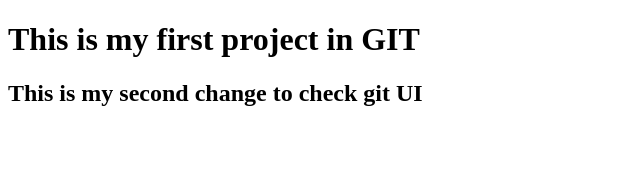
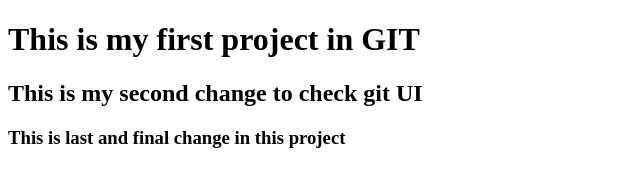
Before and after one commit to ratnasuman/learnGitDemo, a plain HTML site: page WebContent/index.html in a window 1280 px wide. Shown: the whole page, without its empty margins (0-640 px from the left). Drawn offline with Linux system fonts and the light colour scheme.

Commit message:
Few more changes
Added Readme file and modified index.html

```diff
--- a/WebContent/index.html
+++ b/WebContent/index.html
@@ -7,5 +7,6 @@
 <body>
 	<h1>This is my first project in GIT</h1>
 	<h2>This is my second change to check git UI</h2>
+	<h3>This is last and final change in this project</h3>
 </body>
 </html>
```
Also changed, not shown: 1 other file.
